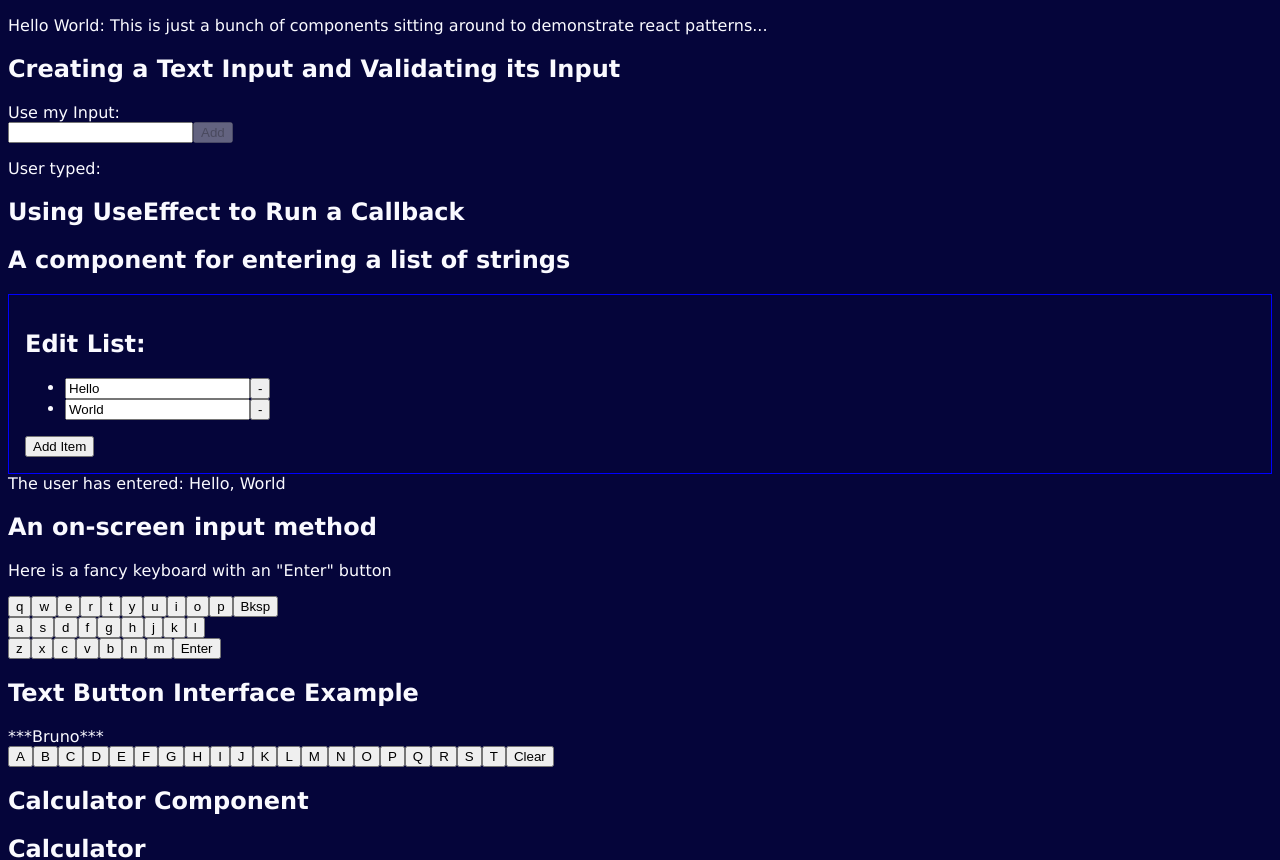
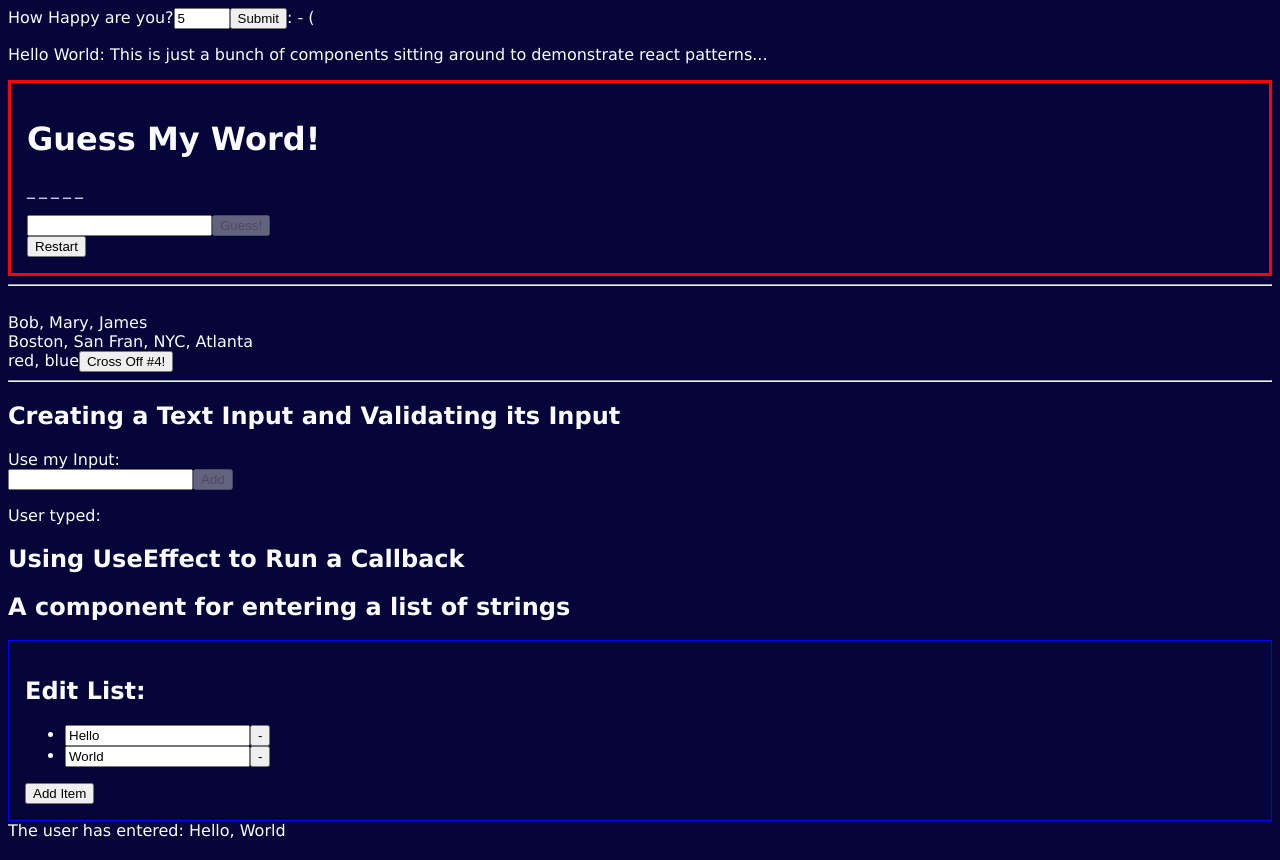
Before and after one commit to Aarav4258/build, a React (Vite) app: page / in a window 1280 px wide. Shown: the top 860 px of the page. Built offline with nearby package versions, Linux system fonts and the light colour scheme.

Commit message:
++Happiness Indicator example!

```diff
--- a/src/App.tsx
+++ b/src/App.tsx
@@ -5,15 +5,31 @@ import { OnscreenQwerty } from './Keyboard';
 import { TextButtonInterface } from './TextButtonInterface';
 import { ValidatingTextInput } from './ValidatingTextInput';
 import { ListOfStrings } from './ListInput';
+import { GuessMyWordGame } from './GuessMyWord';
+import { MashComponent } from './MashEliminatorComponent';
+import { HappinessIndicator } from './HappinessIndicator';
 
 const App = () => {
   const [word, setWord] = useState<string>("");
   const [wordList, setWordList] = useState<string[]>([]);
   return (
+
     <main>
+
+      <HappinessIndicator
+        startingLevel={5}
+        onChange={(value) => window.alert(value)}
+      />
+
       <p>Hello World: This is just a bunch of components
         sitting around to demonstrate react patterns...
       </p>
+
+
+      <GuessMyWordGame />
+      <hr />
+      <MashComponent />
+      <hr />
       <div>
         <h2>Creating a Text Input and Validating its Input</h2>
         Use my Input: <ValidatingTextInput onInput={setWord} />
--- /dev/null
+++ b/src/HappinessIndicator.tsx
@@ -0,0 +1,25 @@
+import { useState } from "react"
+
+export const HappinessIndicator = ({ onChange, startingLevel }) => {
+
+    const [happiness, setHappiness] = useState(startingLevel);
+
+    const handleClick = () => {
+        onChange(happiness)
+    }
+    const handleChange = (event) => {
+        setHappiness(event.target.valueAsNumber);
+    }
+
+    return (
+        <div>How Happy are you?
+            <input
+                value={happiness}
+                onChange={handleChange}
+                type="number" min="0" max="10" />
+            <button onClick={handleClick}>Submit</button>
+            {/* If happiness > 5, smile, otherwise frown */}
+            {happiness > 5 && ":-)" || ": - ("}
+        </div>
+    )
+}
```
